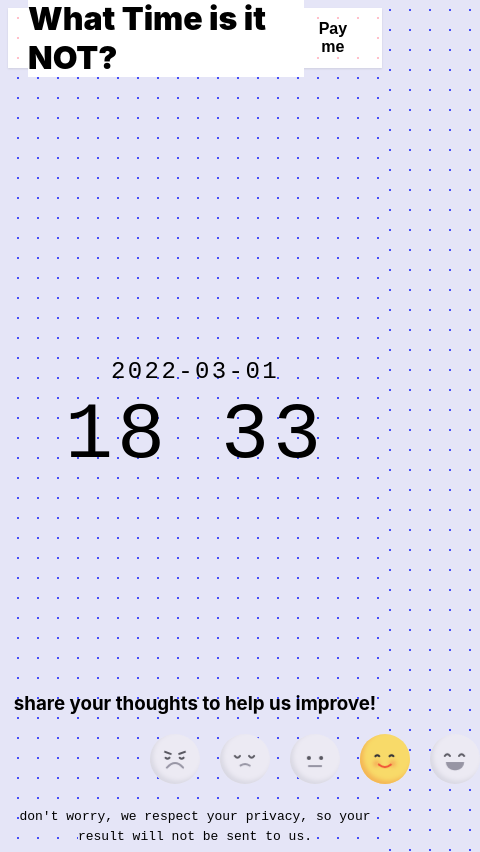
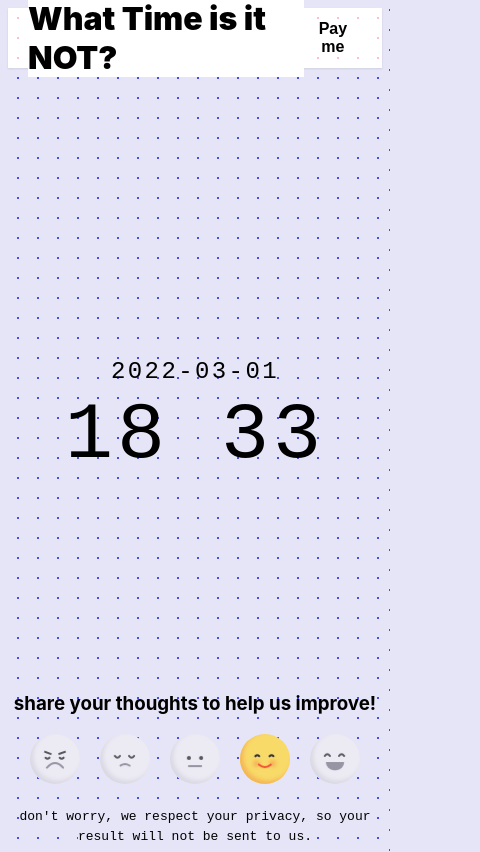
Before and after one commit to KnowsCount/time, a Vue app: page / in a window 390 px wide. Shown: the whole page, 480 px wide, since content can reach past the window. Built offline with nearby package versions, Linux system fonts and the light colour scheme.

Commit message:
feat: fix mobile feedback component position

```diff
--- a/src/components/Footer.vue
+++ b/src/components/Footer.vue
@@ -40,6 +40,9 @@ code {
   background-color: #e5e5f7;
 }
 .center {
-  padding-left: 38.5%;
+  /* padding-left: 38.5%; */
+  display: flex;
+  align-items: center;
+  justify-content: center;
 }
 </style>
```
